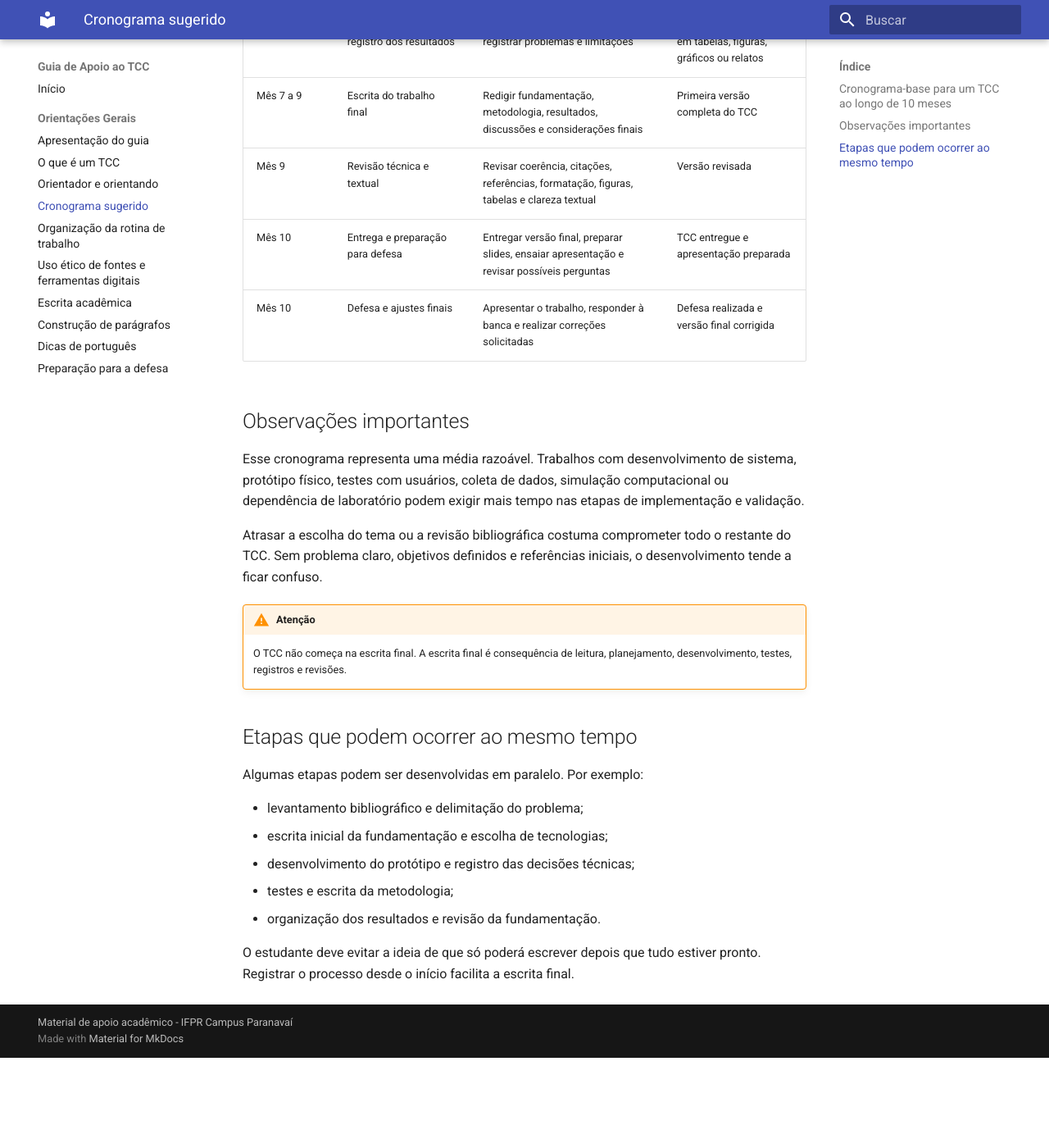
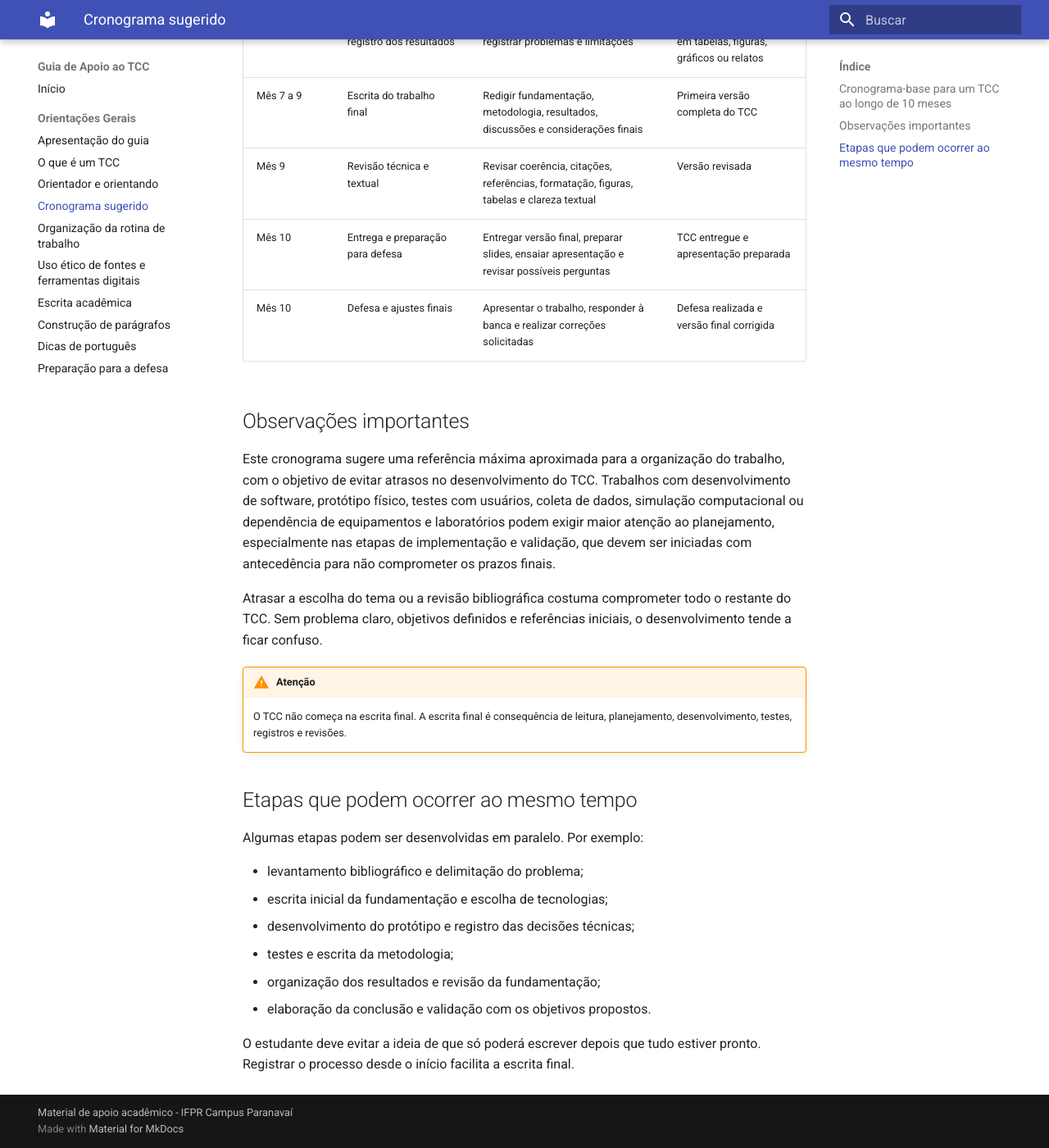
Before and after one commit to danielaflor/tcc, an MkDocs documentation site: the page built from docs/orientacoes-gerais/cronograma.md, in a window 1280 px wide and 1400 px high, scrolled down 1058 px. Shown: the whole window at 82% size. Built offline with MkDocs 1.6.1 and Material for MkDocs 9.7.7, drawn with Linux system fonts in a browser that asks for light colours; before the commit the page ends 2348 px from its top, so only the background shows below that.

Commit message:
Revise cronograma for TCC development and validation
Updated the cronograma to clarify time management for TCC development and added a new step for conclusion and validation.

```diff
--- a/docs/orientacoes-gerais/cronograma.md
+++ b/docs/orientacoes-gerais/cronograma.md
@@ -22,7 +22,7 @@ Este cronograma é genérico e pode ser adaptado a diferentes anos letivos. Em c
 
 ## Observações importantes
 
-Esse cronograma representa uma média razoável. Trabalhos com desenvolvimento de sistema, protótipo físico, testes com usuários, coleta de dados, simulação computacional ou dependência de laboratório podem exigir mais tempo nas etapas de implementação e validação.
+Este cronograma sugere uma referência máxima aproximada para a organização do trabalho, com o objetivo de evitar atrasos no desenvolvimento do TCC. Trabalhos com desenvolvimento de software, protótipo físico, testes com usuários, coleta de dados, simulação computacional ou dependência de equipamentos e laboratórios podem exigir maior atenção ao planejamento, especialmente nas etapas de implementação e validação, que devem ser iniciadas com antecedência para não comprometer os prazos finais.
 
 Atrasar a escolha do tema ou a revisão bibliográfica costuma comprometer todo o restante do TCC. Sem problema claro, objetivos definidos e referências iniciais, o desenvolvimento tende a ficar confuso.
 
@@ -37,6 +37,7 @@ Algumas etapas podem ser desenvolvidas em paralelo. Por exemplo:
 - escrita inicial da fundamentação e escolha de tecnologias;
 - desenvolvimento do protótipo e registro das decisões técnicas;
 - testes e escrita da metodologia;
-- organização dos resultados e revisão da fundamentação.
+- organização dos resultados e revisão da fundamentação;
+- elaboração da conclusão e validação com os objetivos propostos.
 
 O estudante deve evitar a ideia de que só poderá escrever depois que tudo estiver pronto. Registrar o processo desde o início facilita a escrita final.
```
